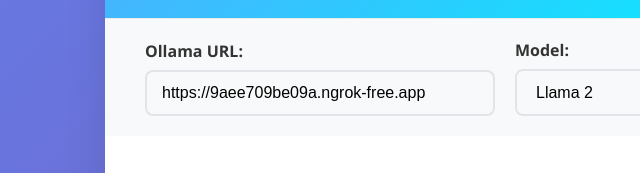
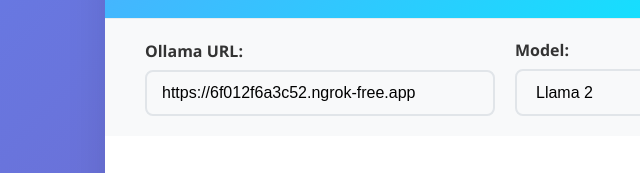
Before and after one commit to pkoduri/llamamail, a website: page index.html in a window 1280 px wide. Shown: the part 151-324 px from the top of the page, 135-775 px from the left. Drawn offline with Linux system fonts and the light colour scheme.

Commit message:
Initial Commit

```diff
--- a/index.html
+++ b/index.html
@@ -228,7 +228,7 @@
             <div class="config-group">
                 <div>
                     <label for="ollamaUrl">Ollama URL:</label>
-                    <input type="text" id="ollamaUrl" value="https://9aee709be09a.ngrok-free.app" placeholder="http://your-public-ip:11434">
+                    <input type="text" id="ollamaUrl" value="https://6f012f6a3c52.ngrok-free.app" placeholder="https://6f012f6a3c52.ngrok-free.app">
                 </div>
                 <div>
                     <label for="model">Model:</label>
```
